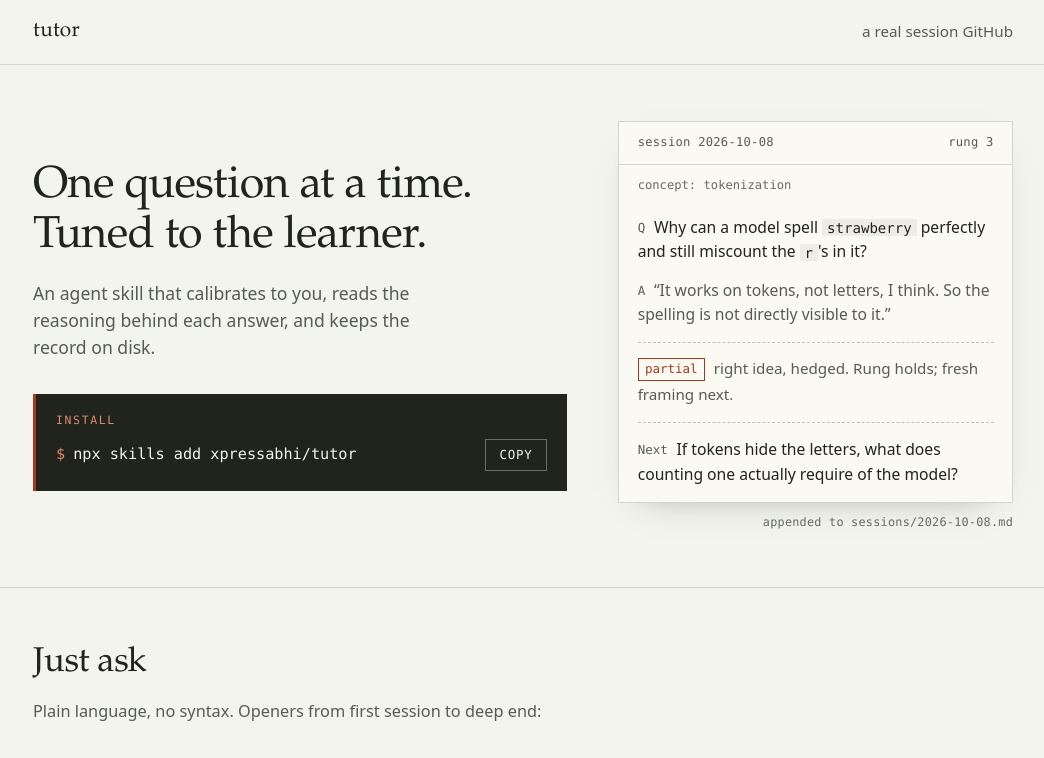
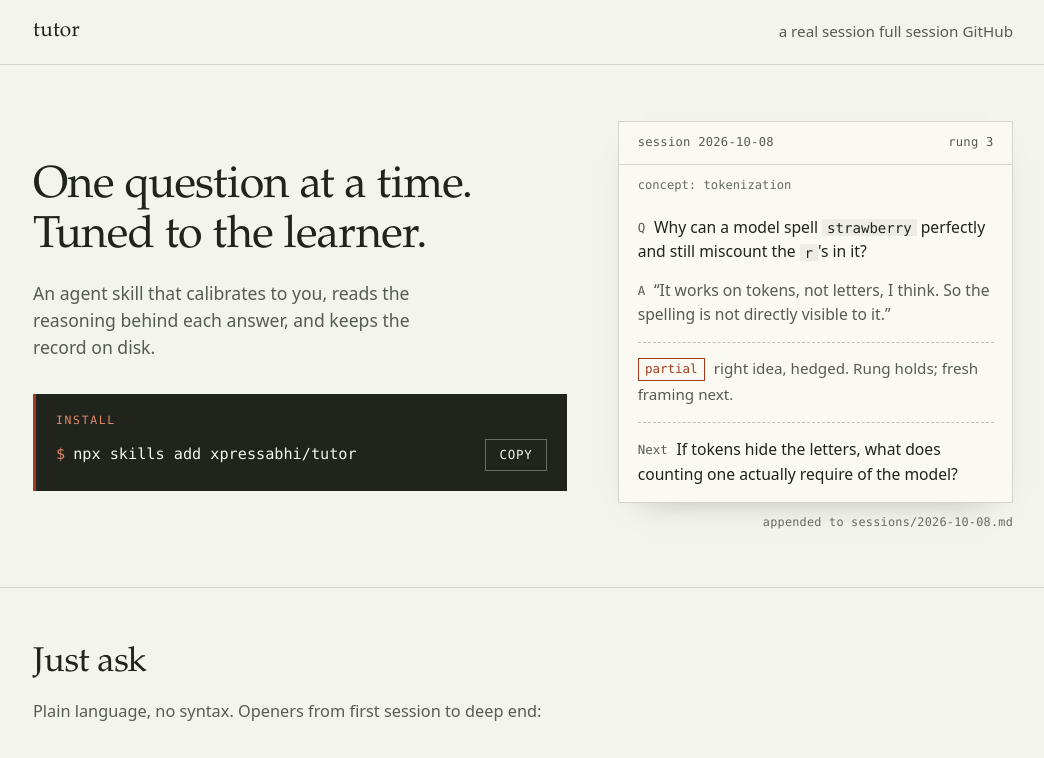
Before and after one commit to xpressabhi/tutor, a plain HTML site: page docs/index.html in a window 1280 px wide. Shown: the top 758 px of the page, without its empty margins (117-1161 px from the left). Drawn offline with Linux system fonts and the light colour scheme.

Commit message:
docs: link the full session from the nav
The demo was reachable from the section and footer, but the nav only
jumped to the on-page section. Add a direct nav link to demo.html.

```diff
--- a/docs/index.html
+++ b/docs/index.html
@@ -175,6 +175,7 @@ a:hover{color:var(--accent);text-decoration-color:var(--accent)}
     <a class="wordmark" href="./">tutor</a>
     <nav class="nav-links" aria-label="Links">
       <a href="#demo">a real session</a>
+      <a href="demo.html">full session</a>
       <a href="https://github.com/xpressabhi/tutor">GitHub</a>
     </nav>
   </div>
```
